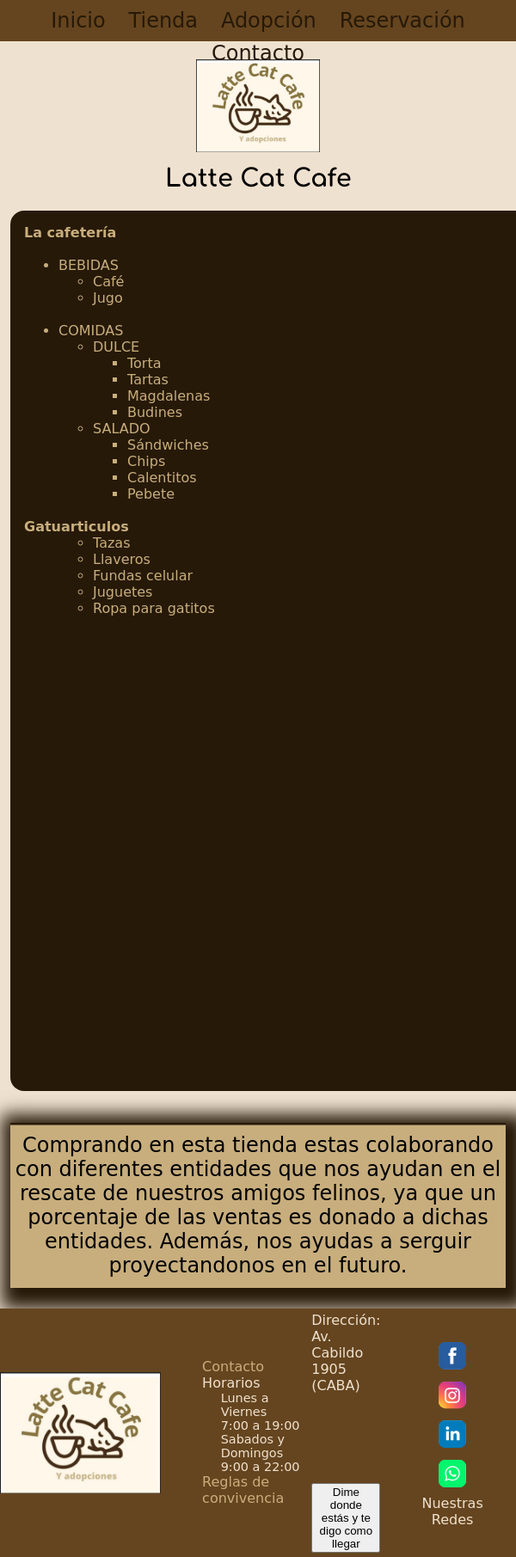
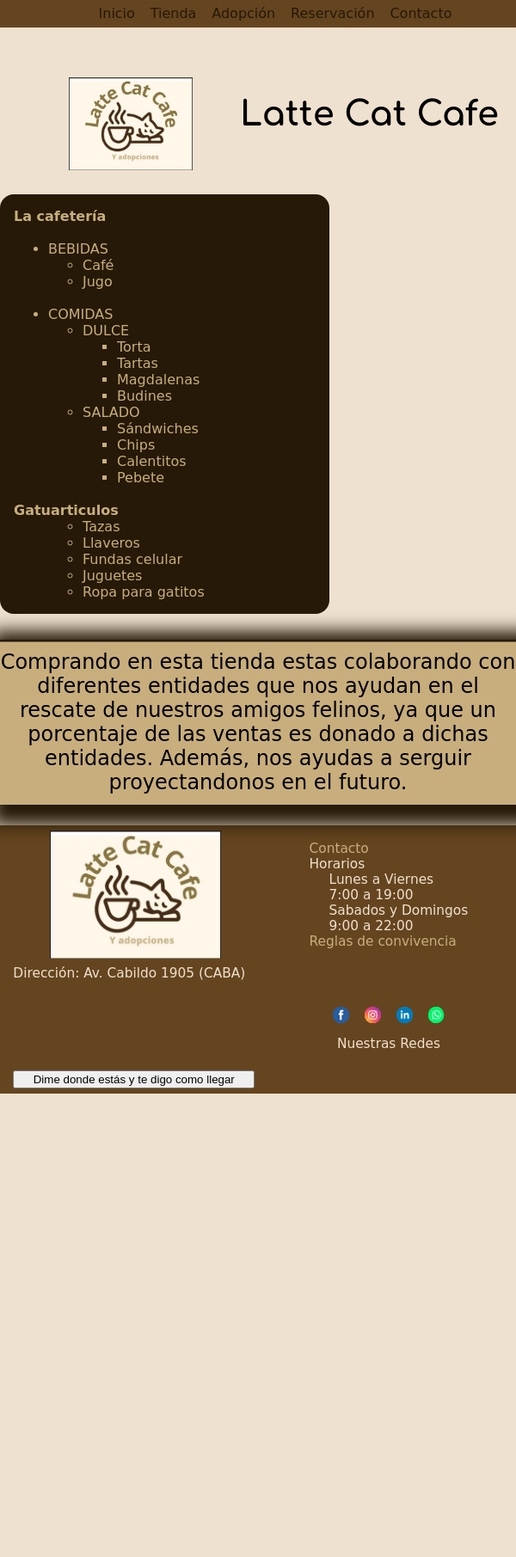
Before and after one commit to Lizzie-G/backLatteCatCafe, a Django app: page /tienda in a window 600 px wide; the page is wider, and only the part inside the window is pictured. Shown: that part at 86% size. After the commit the page ends 1272 px from the top of that part, so only its background shows below. Run offline with Django 5.2, Linux system fonts and the light colour scheme; data that the repository does not hold is empty; some web fonts are replaced; grey boxes are pictures that could not be loaded.

Commit message:
Cambios en el responsive

```diff
--- a/LatteCatCafe/core/static/core/css/tienda.css
+++ b/LatteCatCafe/core/static/core/css/tienda.css
@@ -263,7 +263,7 @@ footer #redes p {
 
 /* Este es el estilo para tamaño tableta */
 
-@media (max-width: 992px) and (min-width: 600px) {
+@media (max-width: 992px) and (min-width: 700px) {
     header {
         width: 100%;
     }
@@ -272,52 +272,45 @@ footer #redes p {
         padding: 0em;
     }
 
-    .grid .conten {
+    .grid .header {
+        display: inline;
         width: 100%;
     }
 
-    .grid .conten ul {
-        grid-template-columns: repeat(3, 3fr);
-        grid-template-rows: repeat(3, auto);
+    .grid .header img {
+        float: left;
+        padding-left: 5em;
+        padding-top: 1.3em;
     }
 
-    .grid .conten ul .box1,
-    .box7 {
-        font-size: 1.1em;
+    .grid .header h1 {
+        font-size: 2.5em;
+        width: fit-content;
+        float: right;
+        padding-top: 0.55em;
+    }
+
+    .grid .aside1 {
+        width: 85%;
+        height: auto;
+    }
+
+    .grid .conten {
+        width: 80%;
+        grid-template-columns: repeat(3, auto);
+        justify-self: center;
     }
 
     .grid .info {
-        display: grid;
-        grid-template-columns: repeat(3, auto);
-        overflow-y: auto;
+        width: 96%;
     }
 
     .grid .info article {
-        width: 15em;
+        width: 50%;
     }
 
-    .grid .info article img {
-        width: fit-content;
-        height: 10em;
-    }
-
-    .grid .info article h3 {
-        color: var(--subtitulos);
-        font-family: 'Comfortaa', cursive;
-        margin: 0.4em 0em;
-    }
-
-    .grid .info article p {
-        padding-top: 6%;
-        padding-bottom: 3%;
-    }
-
-    .grid .info article a {
-        padding: 0.4em 5.1em;
-    }
-
-    .grid .info article a:hover {
-        padding: 0.4em 5.1em;
+    .grid .aside2 {
+        width: 100%;
     }
 
     footer {
@@ -337,9 +330,116 @@ footer #redes p {
         width: 96%;
         grid-template-columns: repeat(2, 1fr);
         grid-template-areas: "header header"
-            "conten conten"
-            "aside1 aside1"
+            "aside1 conten"
+            "aside1 conten"
             "info info"
             "aside2 aside2";
     }
 }
+
+/* Este es el estilo para tamaño celular */
+
+@media (max-width: 700px) {
+    body {
+        padding-top: 3em;
+    }
+
+    header {
+        height: fit-content;
+        font-size: 1em;
+    }
+
+    header ul li {
+        padding-bottom: 0.4em;
+    }
+    .grid .header {
+        display: inline;
+        width: 100%;
+    }
+
+    .grid .header img {
+        float: left;
+        padding-left: 5em;
+        padding-top: 1.3em;
+    }
+
+    .grid .header h1 {
+        font-size: 2.5em;
+        width: fit-content;
+        float: right;
+        padding-top: 0.55em;
+        padding-right: 0.5em;
+    }
+
+    .grid .aside1 {
+        width: 85%;
+        height: auto;
+    }
+
+    .grid .conten {
+        width: 80%;
+        grid-template-columns: repeat(2, auto);
+        justify-self: center;
+    }
+
+    .grid .info {
+        width: 96%;
+    }
+
+    .grid .info article {
+        width: 50%;
+    }
+
+    .grid .aside2 {
+        width: 100%;
+    }
+    footer {
+        width: 100%;
+        display: grid;
+        gap: 0.4em;
+        grid-template-columns: repeat(2, 2fr);
+        grid-template-rows: repeat(2, auto);
+        justify-items: center;
+    }
+
+    footer #imgFooter {
+        width: fit-content;
+        height: 7.8em;
+        padding-left: 1em;
+        margin: 0em;
+    }
+
+    footer #nuestrosDatos {
+        width: fit-content;
+        font-size: 80%;
+    }
+
+    footer #direccion {
+        padding-left: 1em;
+        width: fit-content;
+        font-size: 80%;
+    }
+
+    footer #redes {
+        width: fit-content;
+        margin: 0.2em;
+    }
+
+    footer #redes p {
+        font-size: 80%;
+    }
+
+    footer #redes img {
+        width: 1em;
+        height: 1em;
+    }
+
+    .grid {
+        width: 100%;
+        grid-template-columns: repeat(2, auto);
+        grid-template-areas: "header header"
+        "aside1 conten"
+        "aside1 conten"
+        "aside2 aside2";
+    }
+}
--- a/LatteCatCafe/core/templates/core/adopta.html
+++ b/LatteCatCafe/core/templates/core/adopta.html
@@ -111,7 +111,7 @@
     </section>
 
     <section class="formu">
-        <h1>Formulario para adopcion de Mascotas</h1><br>
+        <h2>Formulario para adopcion de Mascotas</h2><br>
         <form id="formuadopcion">
             <fieldset>
                 <legend>Datos personales</legend>
```
Also changed, not shown: LatteCatCafe/core/static/core/css/contacto.css (+23 -2 lines), LatteCatCafe/core/static/core/css/reserva.css (+189 -5 lines), LatteCatCafe/core/templates/core/reserva.html (+8 -8 lines).
